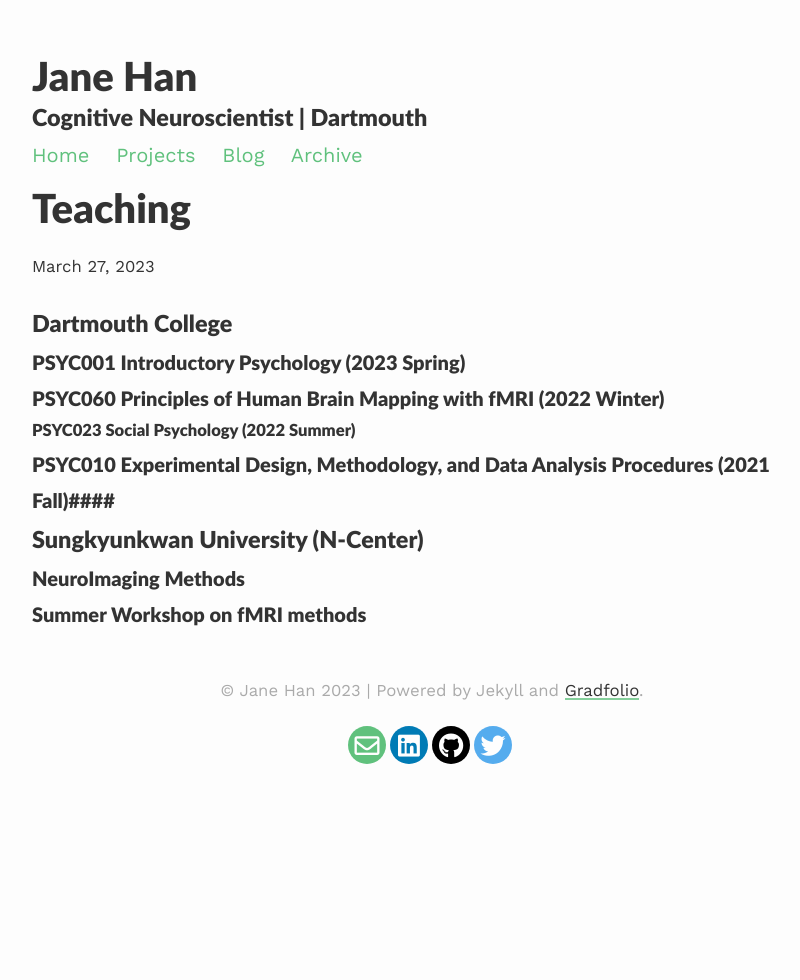
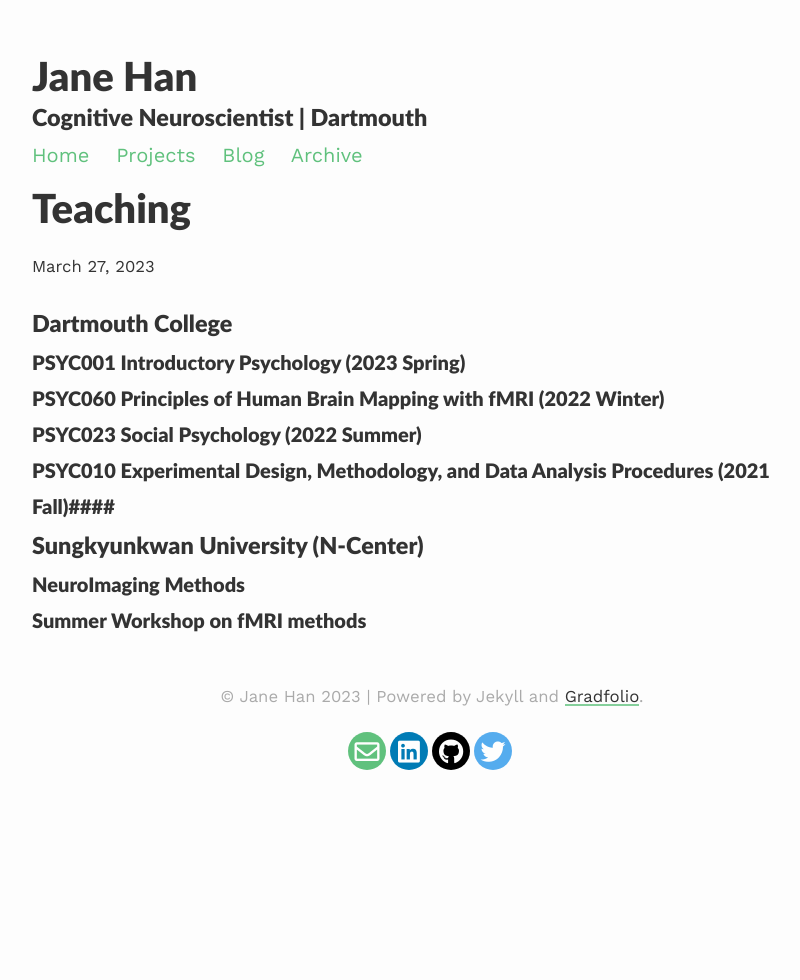
Before and after one commit to han-jane/han-jane.github.io, a Jekyll site: the page built from _projects/5_project.md, in a window 1280 px wide. Shown: the whole page, without its empty margins (208-1008 px from the left). Built offline with Jekyll 4.4.1, drawn with Linux system fonts in a browser that asks for light colours; nearby versions of some CDN libraries.

```diff
--- a/_projects/5_project.md
+++ b/_projects/5_project.md
@@ -10,7 +10,7 @@ description: Teaching experience and resources
 
 #### PSYC060 Principles of Human Brain Mapping with fMRI (2022 Winter) ####
 
-##### PSYC023 Social Psychology (2022 Summer) ####
+#### PSYC023 Social Psychology (2022 Summer) ####
 
 #### PSYC010 Experimental Design, Methodology, and Data Analysis Procedures (2021 Fall)####
 
```
